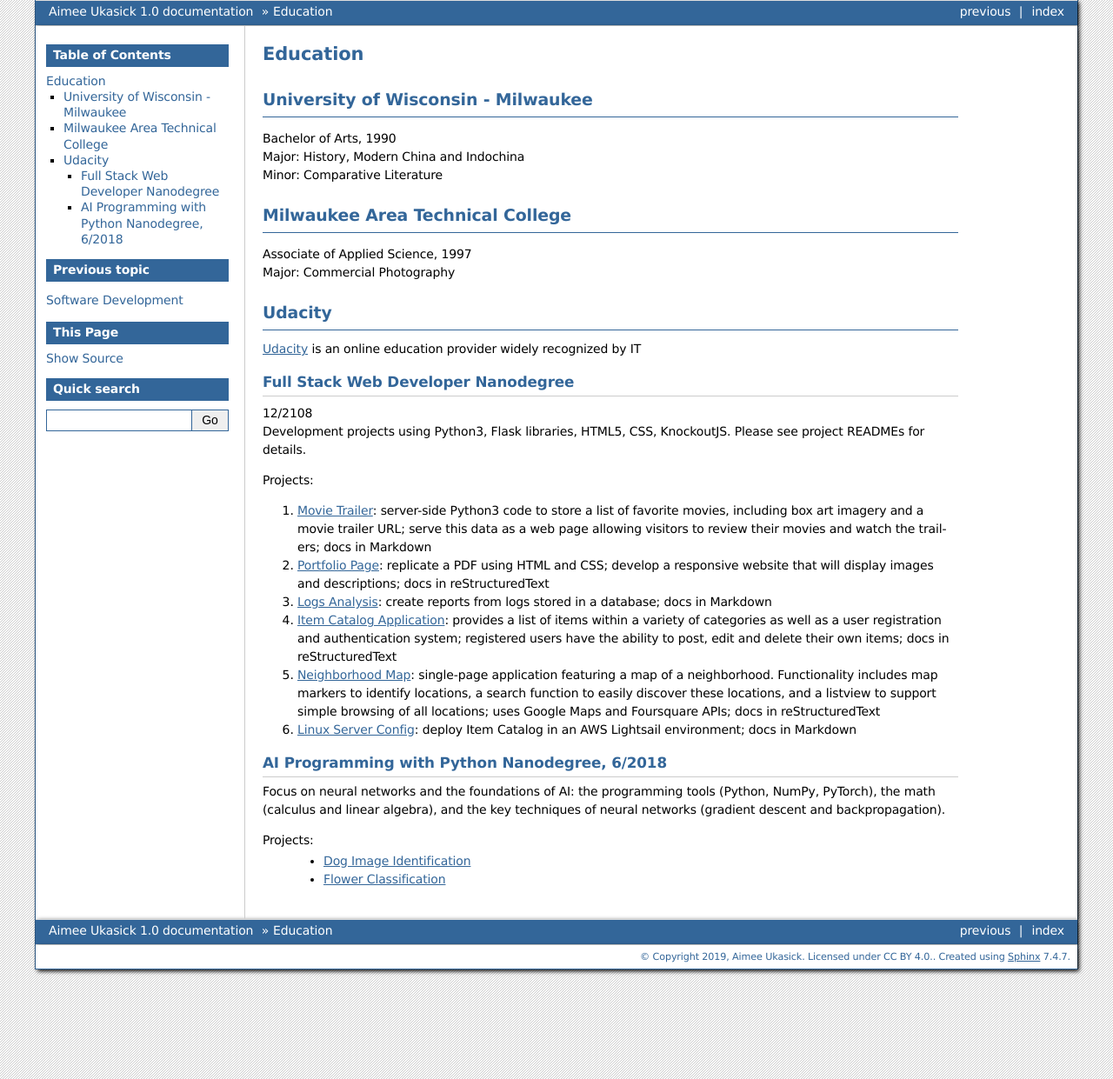
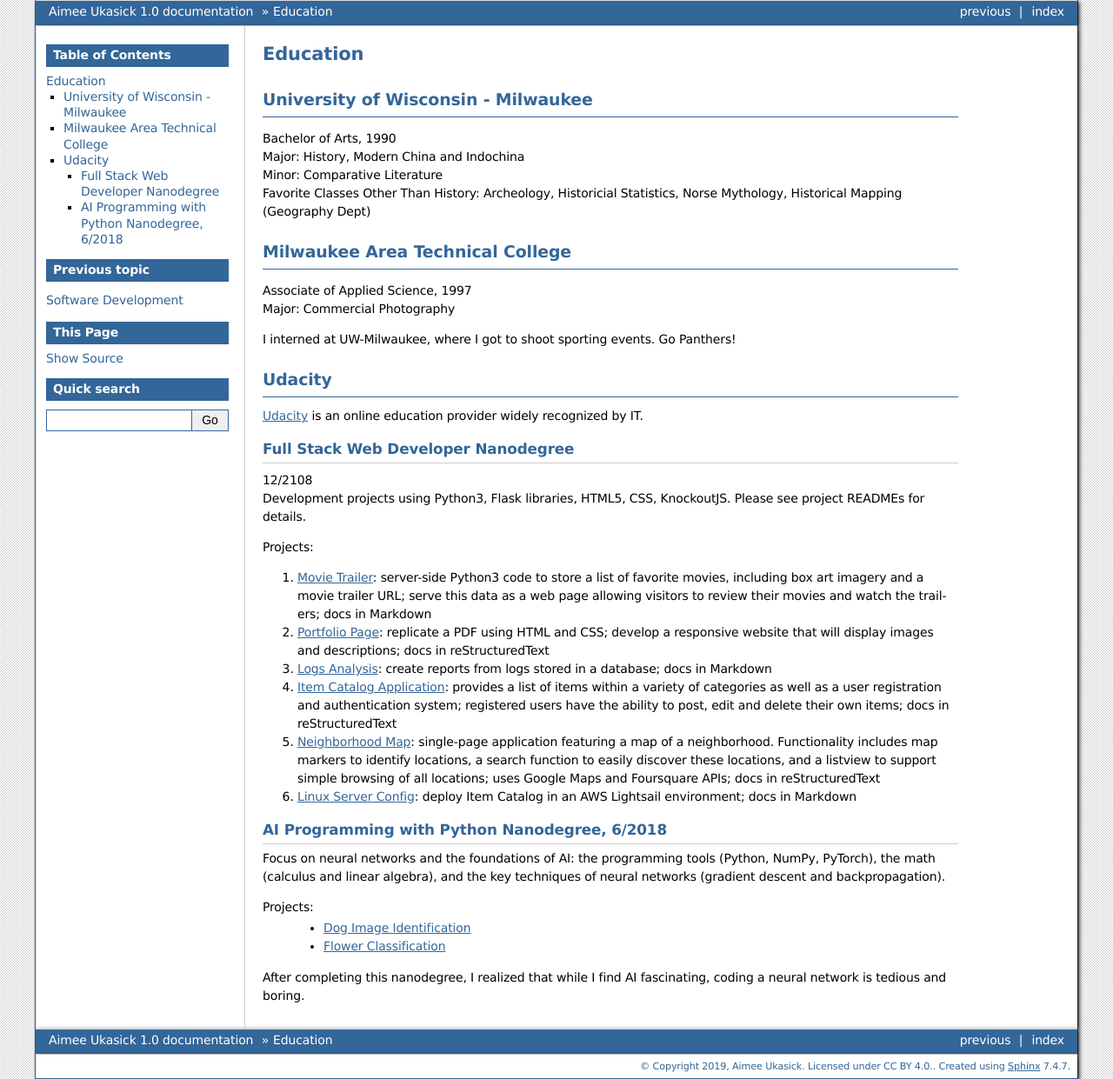
Before and after one commit to aimeeu/aimee-ukasick-resume, a Sphinx documentation site: the page built from docs/education.rst, in a window 1280 px wide. Shown: the whole page at 87% size. Built offline with Sphinx 7.4.7, drawn with Linux system fonts in a browser that asks for light colours.

Commit message:
update edu page
Signed-off-by: Aimee Ukasick <aimeeu.opensource@gmail.com>

```diff
--- a/docs/education.rst
+++ b/docs/education.rst
@@ -25,15 +25,18 @@
 | Bachelor of Arts, 1990
 | Major: History, Modern China and Indochina
 | Minor: Comparative Literature
+| Favorite Classes Other Than History: Archeology, Historicial Statistics, Norse Mythology, Historical Mapping (Geography Dept)
 
 Milwaukee Area Technical College
 ================================
 | Associate of Applied Science, 1997
 | Major: Commercial Photography
 
+I interned at UW-Milwaukee, where I got to shoot sporting events. Go Panthers!
+
 Udacity
 =======
-`Udacity <https://www.udacity.com/>`_ is an online education provider widely recognized by IT
+`Udacity <https://www.udacity.com/>`_ is an online education provider widely recognized by IT.
 
 Full Stack Web Developer Nanodegree
 -----------------------------------
@@ -56,3 +59,5 @@
 Projects:
   - `Dog Image Identification <https://github.com/aimeeu/Udacity-AIProgrammingWithPython/tree/master/dog-image-classification-exercise>`_
   - `Flower Classification <https://github.com/aimeeu/Udacity-AIProgrammingWithPython/tree/master/final-project-flower-classification>`_
+
+After completing this nanodegree, I realized that while I find AI fascinating, coding a neural network is tedious and boring.
```
